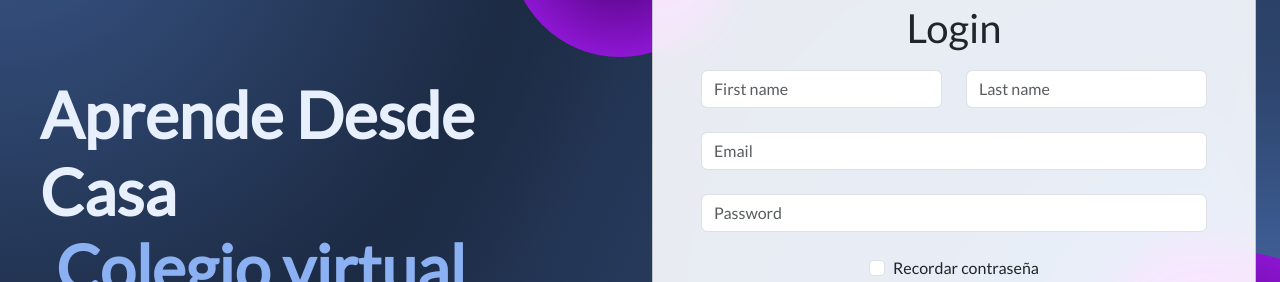
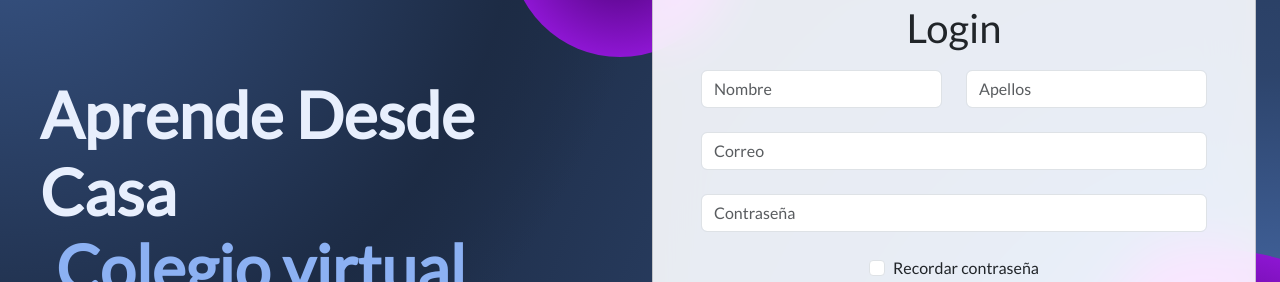
Before and after one commit to Edgar1120/proyecto-aula, a React (Create React App) app: page / in a window 1280 px wide. Shown: the part 127-409 px from the top of the page. Built offline with nearby package versions, Linux system fonts and the light colour scheme.

Commit message:
login cambios

```diff
--- a/src/Componentes/Login.jsx
+++ b/src/Componentes/Login.jsx
@@ -49,16 +49,16 @@ function Login() {
                             <h1 className="login-title">Login</h1>
                             <MDBRow>
                                 <MDBCol col='6'>
-                                    <MDBInput wrapperClass='mb-4' placeholder='First name' id='form1' type='text' />
+                                    <MDBInput wrapperClass='mb-4' placeholder='Nombre' id='form1' type='text' />
                                 </MDBCol>
 
                                 <MDBCol col='6'>
-                                    <MDBInput wrapperClass='mb-4' placeholder='Last name' id='form2' type='text' />
+                                    <MDBInput wrapperClass='mb-4' placeholder='Apellos' id='form2' type='text' />
                                 </MDBCol>
                             </MDBRow>
 
-                            <MDBInput wrapperClass='mb-4' placeholder='Email' id='form3' type='email' />
-                            <MDBInput wrapperClass='mb-4' placeholder='Password' id='form4' type='password' />
+                            <MDBInput wrapperClass='mb-4' placeholder='Correo' id='form3' type='email' />
+                            <MDBInput wrapperClass='mb-4' placeholder='Contraseña' id='form4' type='password' />
 
                             <div className='d-flex justify-content-center mb-4'>
                                 <MDBCheckbox name='flexCheck' value='' id='flexCheckDefault' label='Recordar contraseña' />
```
